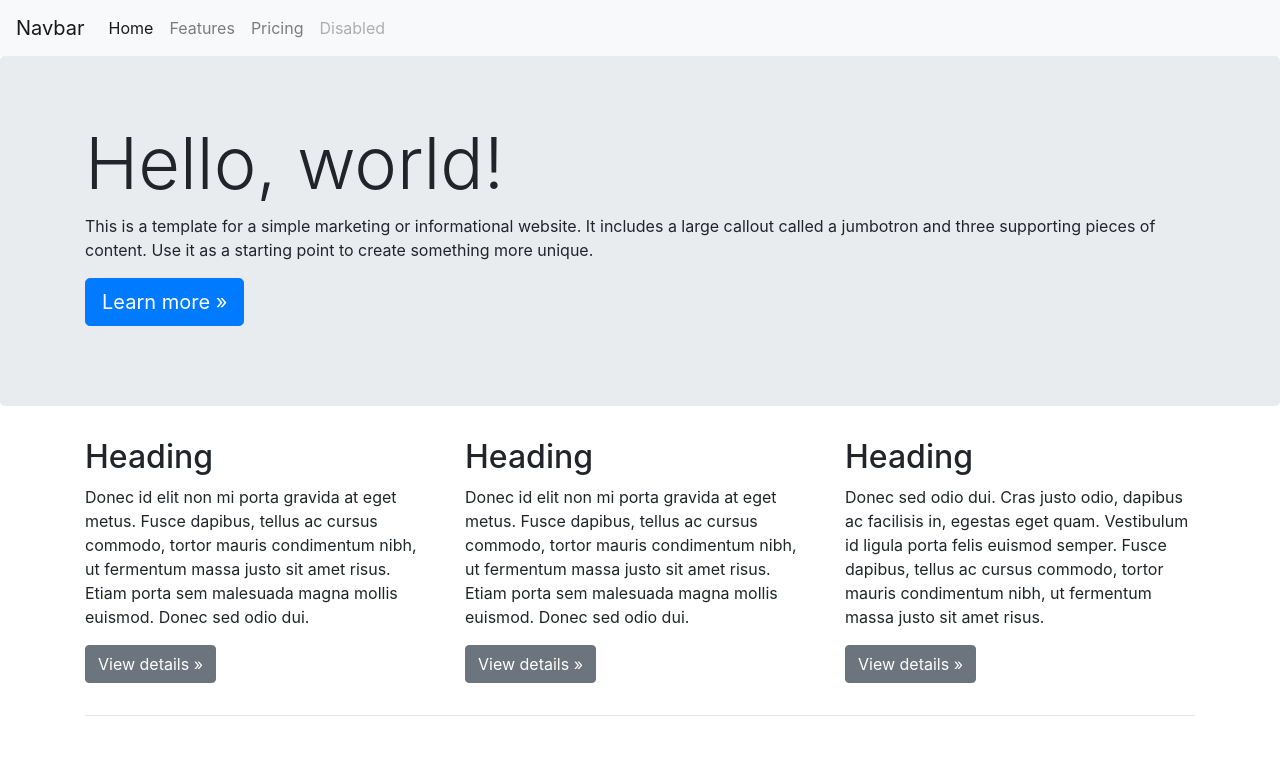
After one commit to nathan-xiao1/flask-boilerplate, a Flask app: template templates/pages/index.html in a window 1280 px wide. The commit adds this page. Shown: the top 783 px of the page. Run offline with Flask 2, Linux system fonts and the light colour scheme; the template is opened without the code that fills it, so the values that code supplies are empty; some libraries are stand-ins or nearby versions.

Commit message:
Added dummy login

```diff
--- a/app.py
+++ b/app.py
@@ -1,9 +1,35 @@
-from flask import Flask, render_template
+from flask import Flask, render_template, request, redirect, url_for
+from flask_login import LoginManager, current_user, login_user, login_required, logout_user
+from models import User
+
 app = Flask(__name__)
+app.secret_key = '\xee\xa4;{2\x87K\x0b' # CHANGEME
+login_manager = LoginManager()
+login_manager.init_app(app)
+login_manager.login_view = "login"
+
+@login_manager.user_loader
+def load_user(user_id):
+    return User.get(user_id) # TODO
 
 if __name__ == "__main__":
   app.run()
 
 @app.route('/')
 def home():
-    return render_template('pages/home.html')
+    return render_template('pages/index.html')
+
+@app.route('/login', methods=['POST','GET'])
+def login():
+    if current_user.is_authenticated:
+        return redirect('/')
+    if request.method == "POST":
+        login_user(None) # TODO
+        return redirect('/')
+    return render_template('pages/login.html')
+
+@app.route('/logout')
+@login_required
+def logout():
+    logout_user()
+    return redirect("/")
--- a/templates/layouts/base.html
+++ b/templates/layouts/base.html
@@ -1,19 +1,45 @@
-<!doctype html>
 <html>
-
     <head>
         <meta charset="utf-8">
         <title>{% block title %}{% endblock %}</title>
-        <!-- Latest compiled and minified CSS -->
-        <link rel="stylesheet" href="https://maxcdn.bootstrapcdn.com/bootstrap/3.4.0/css/bootstrap.min.css">
+        <!-- Latest compiled and minified Bootstrap -->
+        <link rel="stylesheet" href="https://stackpath.bootstrapcdn.com/bootstrap/4.3.1/css/bootstrap.min.css" integrity="sha384-ggOyR0iXCbMQv3Xipma34MD+dH/1fQ784/j6cY/iJTQUOhcWr7x9JvoRxT2MZw1T" crossorigin="anonymous">
         <!-- jQuery library -->
-        <script src="https://ajax.googleapis.com/ajax/libs/jquery/3.4.1/jquery.min.js"></script>
-        <!-- Latest compiled JavaScript -->
-        <script src="https://maxcdn.bootstrapcdn.com/bootstrap/3.4.0/js/bootstrap.min.js"></script>
+        <script src="https://code.jquery.com/jquery-3.3.1.slim.min.js" integrity="sha384-q8i/X+965DzO0rT7abK41JStQIAqVgRVzpbzo5smXKp4YfRvH+8abtTE1Pi6jizo" crossorigin="anonymous"></script>
+        <!-- JavaScript -->
+        <script src="https://stackpath.bootstrapcdn.com/bootstrap/4.3.1/js/bootstrap.min.js" integrity="sha384-JjSmVgyd0p3pXB1rRibZUAYoIIy6OrQ6VrjIEaFf/nJGzIxFDsf4x0xIM+B07jRM" crossorigin="anonymous"></script>
+        {% block head %}{% endblock %}
     </head>
+    <body>
+        <!-- Navbar -->
+        <nav class="navbar navbar-expand-lg navbar-light bg-light">
+            <a class="navbar-brand" href="#">Navbar</a>
+            <button class="navbar-toggler" type="button" data-toggle="collapse" data-target="#navbarNav"
+                aria-controls="navbarNav" aria-expanded="false" aria-label="Toggle navigation">
+                <span class="navbar-toggler-icon"></span>
+            </button>
+            <div class="collapse navbar-collapse" id="navbarNav">
+                <ul class="navbar-nav">
+                    <li class="nav-item active">
+                        <a class="nav-link" href="#">Home <span class="sr-only">(current)</span></a>
+                    </li>
+                    <li class="nav-item">
+                        <a class="nav-link" href="#">Features</a>
+                    </li>
+                    <li class="nav-item">
+                        <a class="nav-link" href="#">Pricing</a>
+                    </li>
+                    <li class="nav-item">
+                        <a class="nav-link disabled" href="#" tabindex="-1" aria-disabled="true">Disabled</a>
+                    </li>
+                </ul>
+            </div>
+        </nav>
 
-    <body>
-        {% block content %}{% endblock %}
+        <!-- Root Body -->
+        <main id="root">
+            {% block content %}
+            {% endblock %}
+        </main>
     </body>
-
 </html>
--- /dev/null
+++ b/templates/pages/index.html
@@ -0,0 +1,66 @@
+{% extends 'layouts/base.html' %}
+
+{% block title %}Home{% endblock %}
+
+{% block head %}
+    <link rel="stylesheet" href="../../src/css/home.css">
+{% endblock %}
+
+{% block content %}
+    <!-- Main jumbotron for a primary marketing message or call to action -->
+    <div class="jumbotron">
+        <div class="container">
+            <h1 class="display-3">Hello, world!</h1>
+            <p>This is a template for a simple marketing or informational website. It includes a large callout called a
+                jumbotron and three supporting pieces of content. Use it as a starting point to create something more
+                unique.</p>
+            <p><a class="btn btn-primary btn-lg" href="https://getbootstrap.com/docs/4.3/examples/jumbotron/#"
+                    role="button">Learn more »</a></p>
+        </div>
+    </div>
+
+    <div class="container">
+        <!-- Example row of columns -->
+        <div class="row">
+            <div class="col-md-4">
+                <h2>
+                    Heading
+                </h2>
+                <p>
+                    Donec id elit non mi porta gravida at eget metus. Fusce dapibus, tellus ac cursus commodo, tortor mauris
+                    condimentum nibh, ut fermentum massa justo sit amet risus. Etiam porta sem malesuada magna mollis
+                    euismod. Donec sed odio dui.
+                </p>
+                <p>
+                    <a class="btn btn-secondary" href="https://getbootstrap.com/docs/4.3/examples/jumbotron/#"
+                        role="button">View details »</a>
+                </p>
+            </div>
+            <div class="col-md-4">
+                <h2>Heading</h2>
+                <p>
+                    Donec id elit non mi porta gravida at eget metus. Fusce dapibus, tellus ac cursus commodo, tortor mauris
+                    condimentum nibh, ut fermentum massa justo sit amet risus. Etiam porta sem malesuada magna mollis
+                    euismod. Donec sed odio dui.
+                </p>
+                <p>
+                    <a class="btn btn-secondary" href="https://getbootstrap.com/docs/4.3/examples/jumbotron/#"
+                        role="button">View details »</a>
+                </p>
+            </div>
+            <div class="col-md-4">
+                <h2>Heading</h2>
+                <p>
+                    Donec sed odio dui. Cras justo odio, dapibus ac facilisis in, egestas eget quam. Vestibulum id ligula
+                    porta felis euismod semper. Fusce dapibus, tellus ac cursus commodo, tortor mauris condimentum nibh, ut
+                    fermentum massa justo sit amet risus.
+                </p>
+                <p>
+                    <a class="btn btn-secondary" href="https://getbootstrap.com/docs/4.3/examples/jumbotron/#"
+                        role="button">View details »</a>
+                </p>
+            </div>
+        </div>
+        <hr>
+    </div> <!-- /container -->
+{% endblock %}
```
Also changed, not shown: models.py (added, +11 -0 lines), templates/pages/home.html (deleted, +0 -7 lines), templates/pages/login.html (added, +34 -0 lines), static/css/index.css (added), static/js/dummy.js (renamed from src/js/dummy.js).
